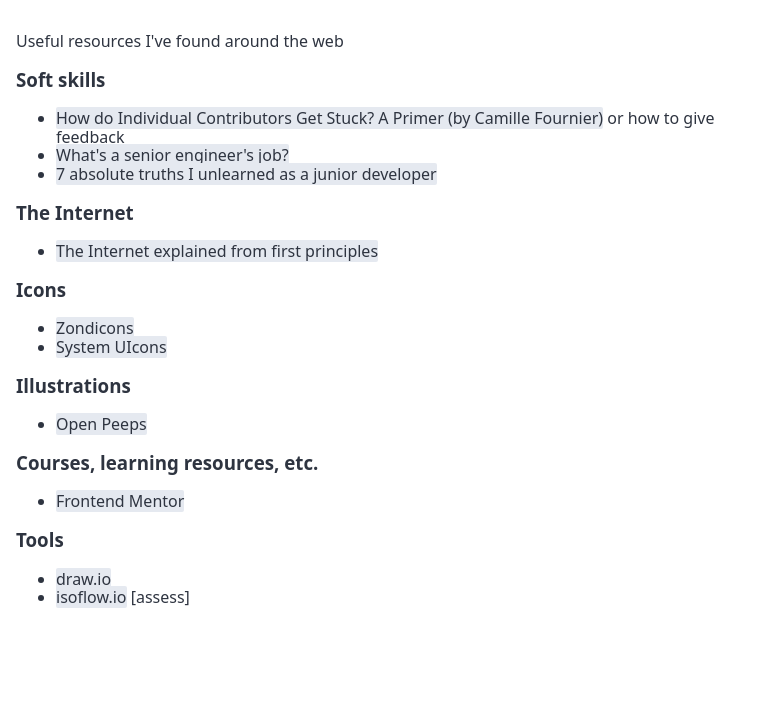
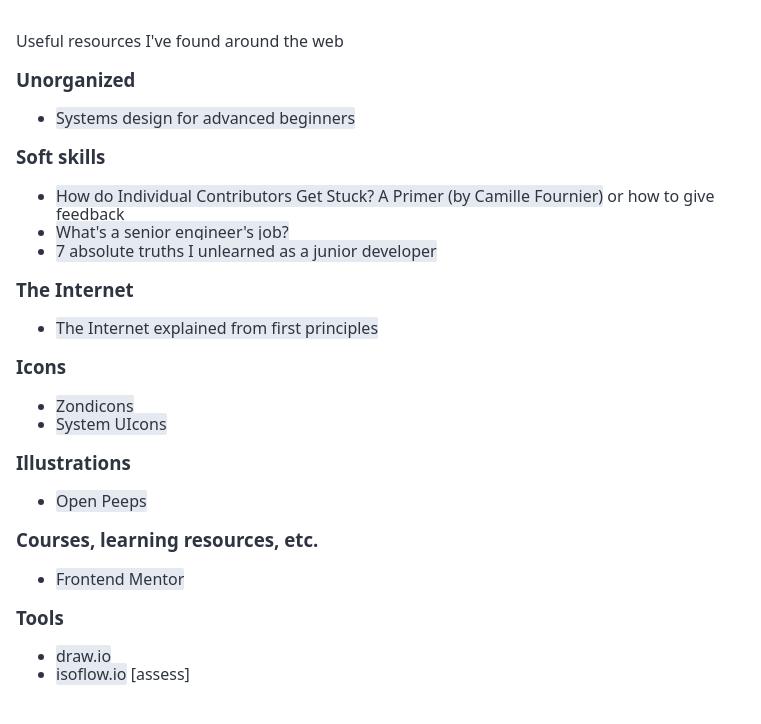
Before and after one commit to eugiellimpin/website, an Eleventy site: page resources.md in a window 1280 px wide. Shown: the whole page, without its empty margins (0-761 px from the left). Built offline with nearby package versions, Linux system fonts and the light colour scheme; Eleventy itself is replaced by a stand-in of ours; files that its build step writes are made by us from their sources.

Commit message:
Add an article

```diff
--- a/resources.md
+++ b/resources.md
@@ -3,6 +3,10 @@ layout: rootLayout.11ty.js
 ---
 
 Useful resources I've found around the web
+
+### Unorganized
+
+- [Systems design for advanced beginners](https://robertheaton.com/2020/04/06/systems-design-for-advanced-beginners/)
 
 ### Soft skills
 
```
